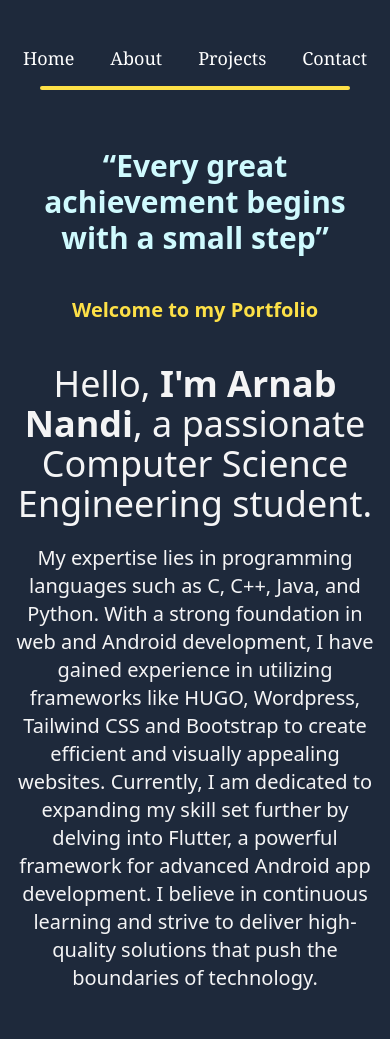
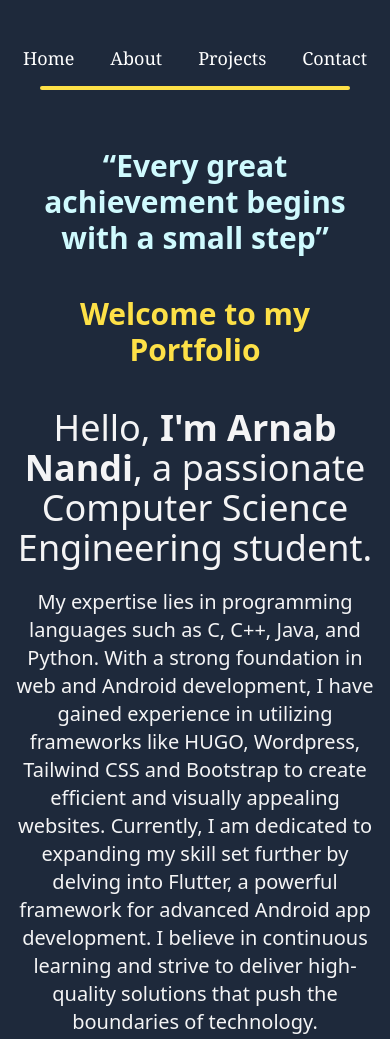
Before and after one commit to arnab7070/portfolio, a website: page index.html in a window 390 px wide. Shown: the top 1039 px of the page. Drawn offline with Linux system fonts and the light colour scheme.

Commit message:
Small bug fixed

```diff
--- a/index.html
+++ b/index.html
@@ -28,7 +28,7 @@
     <div id="home" class="flex flex-col h-auto w-11/12">
       <!-- Home section content -->
       <p class="text-3xl text-center md:text-5xl text-cyan-100 flex justify-center font-sans font-bold mt-10">“Every great achievement begins with a small step”</p>
-      <p class="text-xl text-center md:text-5xl text-yellow-300 flex justify-center font-sans font-semibold mt-10">Welcome to my Portfolio</p>
+      <p class="text-3xl text-center md:text-5xl text-yellow-300 flex justify-center font-sans font-semibold mt-10">Welcome to my Portfolio</p>
       <p class="text-zinc-100 mt-10 text-center text-4xl font-sans">Hello, <strong>I'm Arnab Nandi</strong>, a passionate Computer Science Engineering student.</p>
       <p class="text-zinc-100 mt-5 text-center text-xl md:text-2xl font-sans">My expertise lies in programming languages such as C, C++, Java, and Python. With a strong foundation in web and Android development, I have gained experience in utilizing frameworks like HUGO, Wordpress, Tailwind CSS and Bootstrap to create efficient and visually appealing websites. Currently, I am dedicated to expanding my skill set further by delving into Flutter, a powerful framework for advanced Android app development. I believe in continuous learning and strive to deliver high-quality solutions that push the boundaries of technology.</p>
       <div class="flex mt-16 justify-center space-x-6">
```
Also changed, not shown: dist/index.html.
